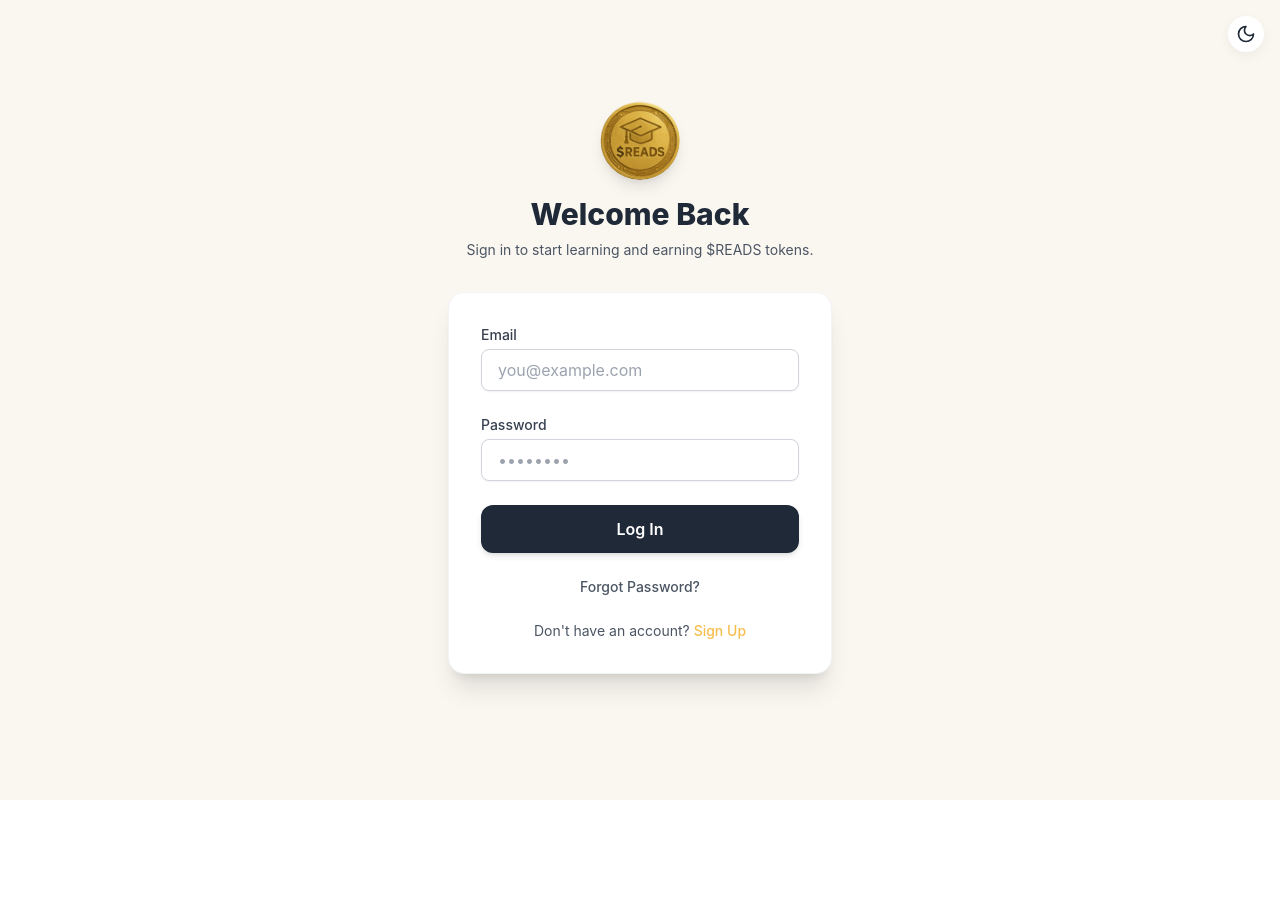
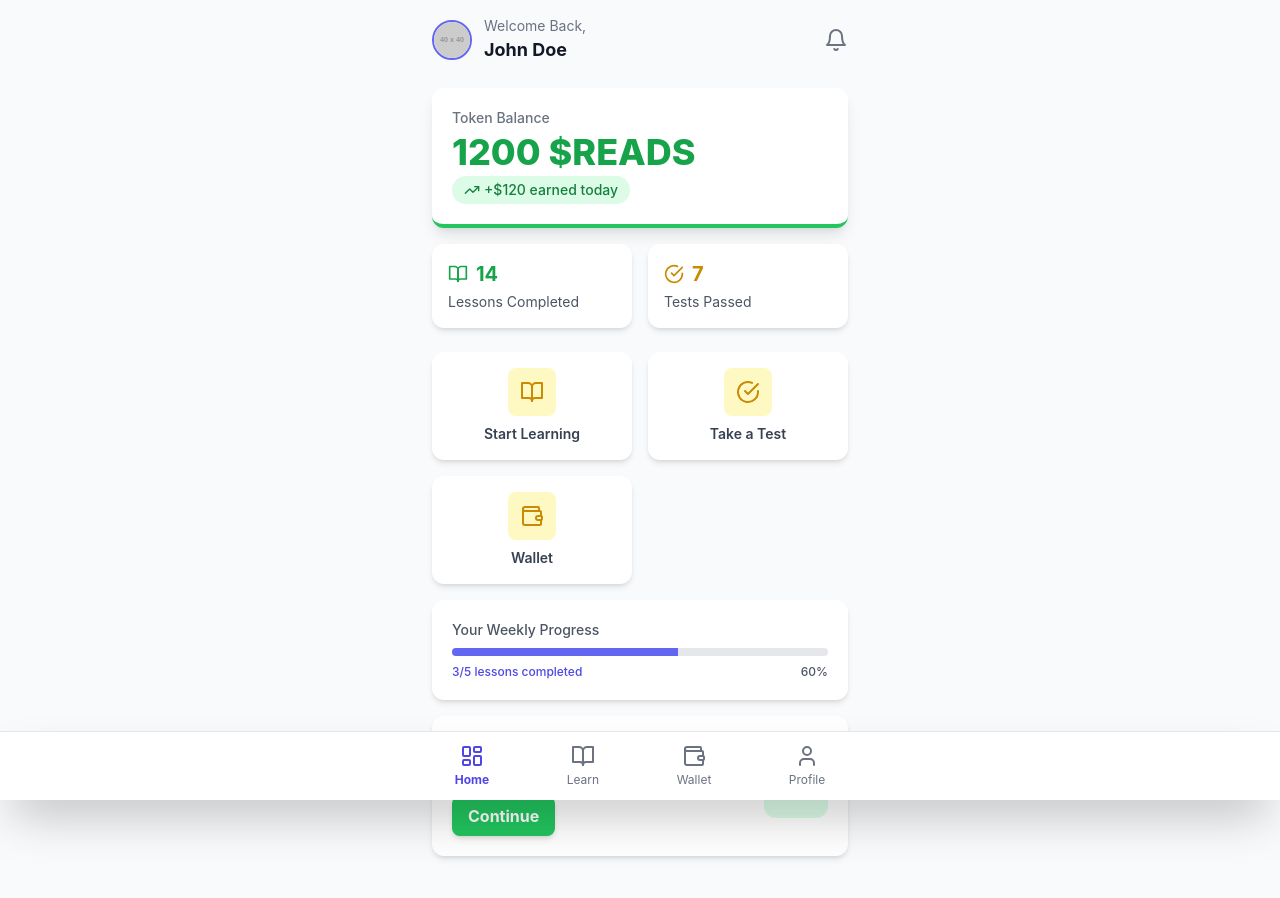
Before and after one commit to Great2008/reads-web-app, a React (Vite) app: page / in a window 1280 px wide. Shown: the top 898 px of the page. Before the commit the page ends 800 px from the top, so only its background shows below. Built offline with nearby package versions, Linux system fonts and the light colour scheme.

Commit message:
update App.jsx

```diff
--- a/src/App.jsx
+++ b/src/App.jsx
@@ -1,177 +1,252 @@
-import React, { useState, useEffect } from 'react';
-import { LayoutDashboard, BookOpen, Wallet, User, Settings as SettingsIcon, Menu, X, Sun, Moon } from 'lucide-react';
-import { api } from './services/api';
-import readsLogo from '../assets/reads-logo.png';
+import React, { useState, useMemo } from 'react';
+import { BookOpen, DollarSign, Zap, Target, TrendingUp, Wallet, CheckCircle, Bell, User, LayoutDashboard } from 'lucide-react';
 
-import AuthModule from './modules/auth/AuthModule';
-import Dashboard from './modules/dashboard/Dashboard';
-import LearnModule from './modules/learn/LearnModule';
-import WalletModule from './modules/wallet/WalletModule';
-import ProfileModule from './modules/profile/ProfileModule';
-import SettingsModule from './modules/settings/SettingsModule';
+// --- Static Data & Mocks ---
 
-export default function App() {
-  const [user, setUser] = useState(null);
-  const [tokenBalance, setTokenBalance] = useState(0);
-  const [view, setView] = useState('login');
-  const [subView, setSubView] = useState('');
-  const [navPayload, setNavPayload] = useState(null);
-  const [darkMode, setDarkMode] = useState(window.matchMedia('(prefers-color-scheme: dark)').matches);
-  const [sidebarOpen, setSidebarOpen] = useState(false);
-  const [isLoading, setIsLoading] = useState(true);
-
-  // 1. Check for User Session on App Load
-  useEffect(() => {
-    const checkSession = async () => {
-        const token = localStorage.getItem('access_token');
-        if (token) {
-            const userData = await api.auth.me();
-            if (userData) {
-                setUser(userData);
-                setView('dashboard');
-            } else {
-                // Token invalid
-                localStorage.removeItem('access_token');
-            }
-        }
-        setIsLoading(false);
-    };
-    checkSession();
-  }, []);
-
-  // 2. Fetch Wallet when User changes
-  useEffect(() => {
-    if (user) {
-        api.wallet.getBalance().then(data => setTokenBalance(data.balance));
-    }
-  }, [user]);
-
-  // 3. Dark Mode Logic
-  useEffect(() => {
-    if (darkMode) document.documentElement.classList.add('dark');
-    else document.documentElement.classList.remove('dark');
-  }, [darkMode]);
-
-  const toggleTheme = () => setDarkMode(prev => !prev);
-
-  const handleNavigate = (mainView, sub = '', payload = null) => {
-    setView(mainView);
-    setSubView(sub);
-    if (payload) setNavPayload(payload);
-    setSidebarOpen(false);
+const mockUserData = {
+  name: "John Doe",
+  avatarUrl: "https://placehold.co/40x40/007bff/ffffff?text=JD",
 };
 
-  const handleLoginSuccess = async () => {
-      const userData = await api.auth.me();
-      setUser(userData);
-      setView('dashboard');
+const mockLearningData = {
+  lessonsCompleted: 14,
+  testsPassed: 7,
+  weeklyLessonsDone: 3,
+  weeklyLessonsTotal: 5,
+  nextLessonTitle: "Algebra Basics",
 };
 
-  const handleLogout = async () => {
-    await api.auth.logout();
-    setUser(null);
-    setView('login');
-  }
+const mockWalletData = {
+  tokenBalance: 1200, // $READS
+  earnedToday: 120,
+};
 
-  const SidebarItem = ({ icon, label, active, onClick }) => (
-    <button
+// --- Components ---
+
+/**
+ * Reusable Card Component for Grid Items
+ */
+const GridCard = ({ icon: Icon, title, onClick }) => (
+  <div
+    className="flex flex-col items-center justify-center p-4 bg-white rounded-xl shadow-md transition duration-200 hover:shadow-lg hover:ring-2 hover:ring-indigo-500 cursor-pointer"
     onClick={onClick}
-      className={`flex items-center gap-3 w-full p-3 rounded-xl transition-all ${active ? 'bg-reads-gold text-reads-dark shadow-lg shadow-reads-gold/30' : 'text-gray-500 hover:bg-gray-100 dark:text-gray-400 dark:hover:bg-slate-700'}`}
   >
-      {icon} <span className="font-medium">{label}</span>
-    </button>
+    <div className="p-3 bg-yellow-100 text-yellow-600 rounded-lg mb-2">
+      <Icon size={24} />
+    </div>
+    <p className="text-sm font-semibold text-gray-700 text-center">{title}</p>
+  </div>
 );
 
-  const ThemeToggle = ({ onClick, isDark }) => (
-    <button onClick={onClick} className="p-2 rounded-full bg-white dark:bg-slate-800 shadow-card transition-colors hover:ring-2 ring-reads-gold/50">
-      {isDark ? <Sun size={20} className="text-white"/> : <Moon size={20} className="text-reads-dark" />}
-    </button>
+/**
+ * Wallet Balance Card (Top Banner)
+ */
+const TokenBalanceCard = () => (
+  <div className="p-5 bg-white rounded-xl shadow-lg border-b-4 border-green-500 mb-6">
+    <p className="text-sm text-gray-500 font-medium">Token Balance</p>
+    <div className="text-4xl font-extrabold text-green-600 my-1">
+      {mockWalletData.tokenBalance} $READS
+    </div>
+    <div className="flex items-center text-sm font-medium text-green-700 bg-green-100 px-3 py-1 rounded-full w-fit">
+      <TrendingUp size={16} className="mr-1" />
+      <span>+${mockWalletData.earnedToday} earned today</span>
+    </div>
+  </div>
 );
 
-  if (isLoading) {
-    return (
-      <div className="min-h-screen flex items-center justify-center bg-app-background dark:bg-slate-900">
-        <div className="text-reads-dark dark:text-white text-lg font-semibold animate-pulse">Loading...</div>
+/**
+ * Learning Stats Card
+ */
+const LearningStatsCard = () => (
+  <div className="grid grid-cols-2 gap-4">
+    <div className="p-4 bg-white rounded-xl shadow-md">
+      <div className="flex items-center text-green-600 mb-1">
+        <BookOpen size={20} className="mr-2" />
+        <span className="text-xl font-bold">{mockLearningData.lessonsCompleted}</span>
+      </div>
+      <p className="text-sm text-gray-600">Lessons Completed</p>
+    </div>
+    <div className="p-4 bg-white rounded-xl shadow-md">
+      <div className="flex items-center text-yellow-600 mb-1">
+        <CheckCircle size={20} className="mr-2" />
+        <span className="text-xl font-bold">{mockLearningData.testsPassed}</span>
+      </div>
+      <p className="text-sm text-gray-600">Tests Passed</p>
+    </div>
   </div>
 );
-  }
 
-  // Unauthenticated View
-  if (!user) {
+/**
+ * Progress Bar Component
+ */
+const ProgressBar = ({ done, total }) => {
+  const percentage = (done / total) * 100;
   return (
-      <div className="min-h-screen bg-app-background dark:bg-slate-900 transition-colors duration-300">
-        <div className="flex justify-end p-4">
-           <ThemeToggle onClick={toggleTheme} isDark={darkMode} />
+    <div className="mt-4 p-5 bg-white rounded-xl shadow-md">
+      <p className="text-sm text-gray-600 font-medium mb-2">Your Weekly Progress</p>
+      <div className="h-2 w-full bg-gray-200 rounded-full overflow-hidden">
+        <div
+          className="h-full bg-indigo-500 transition-all duration-500 ease-out"
+          style={{ width: `${percentage}%` }}
+        ></div>
       </div>
-        <AuthModule
-            view={view === 'signup' || view === 'forgot-password' ? view : 'login'}
-            onLoginSuccess={handleLoginSuccess}
-            onNavigate={setView}
-            logoUrl={readsLogo}
-        />
+      <div className="flex justify-between mt-2 text-xs font-medium">
+        <p className="text-indigo-600">{done}/{total} lessons completed</p>
+        <p className="text-gray-600">{Math.round(percentage)}%</p>
+      </div>
     </div>
   );
-  }
+};
 
-  // Authenticated View
-  return (
-    <div className="min-h-screen bg-app-background dark:bg-slate-900 text-reads-dark dark:text-gray-100 font-sans transition-colors duration-300 flex">
+/**
+ * Next Lesson Card
+ */
+const NextLessonCard = () => (
+  <div className="flex items-center justify-between p-5 bg-white rounded-xl shadow-md mt-6">
+    <div>
+      <p className="text-sm text-gray-500">Next Lesson</p>
+      <p className="text-lg font-semibold text-gray-900 mb-3">{mockLearningData.nextLessonTitle}</p>
+      <button className="bg-green-500 text-white font-bold py-2 px-4 rounded-lg shadow-md hover:bg-green-600 transition duration-200">
+        Continue
+      </button>
+    </div>
+    <div className="p-4 bg-green-100 text-green-600 rounded-xl">
+      <BookOpen size={32} />
+    </div>
+  </div>
+);
 
-      {sidebarOpen && <div className="fixed inset-0 bg-black/50 z-40 md:hidden" onClick={() => setSidebarOpen(false)} />}
+// --- DASHBOARD VIEWS ---
 
-      <aside className={`fixed md:sticky top-0 h-screen w-64 bg-white dark:bg-slate-800 border-r border-gray-200 dark:border-slate-700 p-6 z-50 transform transition-transform ${sidebarOpen ? 'translate-x-0' : '-translate-x-full md:translate-x-0'}`}>
-        <div className="flex justify-between items-center mb-10">
-          <div className="flex items-center gap-2">
-            <img src={readsLogo} alt="Reads Logo" className="w-8 h-8 rounded-full" />
-            <h1 className="text-xl font-bold text-reads-dark dark:text-white tracking-tighter">$READS</h1>
+const HomeDashboard = ({ setActiveTab }) => (
+  <div className="p-4 space-y-4">
+    {/* Header */}
+    <header className="flex justify-between items-center pb-2">
+      <div className="flex items-center space-x-3">
+        <img
+          src={mockUserData.avatarUrl}
+          alt="User Avatar"
+          className="w-10 h-10 rounded-full border-2 border-indigo-500"
+        />
+        <div>
+          <p className="text-sm text-gray-500">Welcome Back,</p>
+          <p className="text-lg font-bold text-gray-900">{mockUserData.name}</p>
         </div>
-          <button onClick={() => setSidebarOpen(false)} className="md:hidden"><X /></button>
+      </div>
+      <Bell size={24} className="text-gray-500 cursor-pointer hover:text-indigo-600" />
+    </header>
+
+    {/* Token Balance */}
+    <TokenBalanceCard />
+
+    {/* Lessons and Tests Stats */}
+    <LearningStatsCard />
+
+    {/* Quick Action Grid */}
+    <div className="grid grid-cols-2 gap-4 pt-2">
+      <GridCard icon={BookOpen} title="Start Learning" onClick={() => {/* Handle Navigation to Learning */}} />
+      <GridCard icon={CheckCircle} title="Take a Test" onClick={() => {/* Handle Navigation to Tests */}} />
+      <GridCard icon={Wallet} title="Wallet" onClick={() => setActiveTab('wallet')} />
+      {/* Empty Card to match layout in image, optional */}
+      <div className="hidden sm:block"></div>
     </div>
 
-        <nav className="space-y-2">
-          <SidebarItem icon={<LayoutDashboard size={20} />} label="Dashboard" active={view === 'dashboard'} onClick={() => handleNavigate('dashboard')} />
-          <SidebarItem icon={<BookOpen size={20} />} label="Learn & Earn" active={view === 'learn'} onClick={() => handleNavigate('learn', 'categories')} />
-          <SidebarItem icon={<Wallet size={20} />} label="Wallet" active={view === 'wallet'} onClick={() => handleNavigate('wallet')} />
-          <SidebarItem icon={<User size={20} />} label="Profile" active={view === 'profile'} onClick={() => handleNavigate('profile')} />
-          <SidebarItem icon={<SettingsIcon size={20} />} label="Settings" active={view === 'settings'} onClick={() => handleNavigate('settings')} />
-        </nav>
+    {/* Weekly Progress */}
+    <ProgressBar
+      done={mockLearningData.weeklyLessonsDone}
+      total={mockLearningData.weeklyLessonsTotal}
+    />
 
-        <div className="absolute bottom-6 w-full pr-12">
-            <button
-                onClick={handleLogout}
-                className="w-full py-2 px-3 rounded-xl text-red-500 border border-red-500/20 hover:bg-red-500/10 transition-colors flex items-center justify-center gap-2"
-            >
-                <User size={18} /> Log Out
+    {/* Next Lesson */}
+    <NextLessonCard />
+  </div>
+);
+
+const WalletDashboard = () => (
+  <div className="p-4 space-y-6">
+    <h1 className="text-3xl font-bold text-gray-900 mb-6 text-center">Wallet Dashboard</h1>
+
+    <TokenBalanceCard /> {/* Reusing the balance card */}
+
+    <div className="p-6 bg-white rounded-xl shadow-lg">
+      <h2 className="text-xl font-semibold text-gray-800 mb-4 flex items-center">
+        <DollarSign size={20} className="mr-2 text-green-600" />
+        Transaction History (Mock)
+      </h2>
+      <ul className="divide-y divide-gray-200">
+        <li className="flex justify-between py-3">
+          <span>Daily Bonus</span>
+          <span className="text-green-600">+100 $READS</span>
+        </li>
+        <li className="flex justify-between py-3">
+          <span>Purchased Course</span>
+          <span className="text-red-600">-500 $READS</span>
+        </li>
+        <li className="flex justify-between py-3">
+          <span>Module Completion</span>
+          <span className="text-green-600">+250 $READS</span>
+        </li>
+      </ul>
+      <button className="w-full mt-4 bg-indigo-500 text-white font-semibold py-2 rounded-lg hover:bg-indigo-600">
+        View Full History
       </button>
     </div>
-      </aside>
-
-      <main className="flex-1 flex flex-col h-screen overflow-hidden">
-        <header className="p-4 flex justify-between items-center bg-white dark:bg-slate-800 md:hidden border-b border-gray-200 dark:border-slate-700">
-          <button onClick={() => setSidebarOpen(true)}><Menu /></button>
-          <span className="font-bold">$READS</span>
-          <ThemeToggle onClick={toggleTheme} isDark={darkMode} />
-        </header>
-
-        <div className="flex-1 overflow-y-auto p-4 md:p-8 max-w-4xl mx-auto w-full pb-20">
-          {view === 'dashboard' && <Dashboard user={user} wallet={{balance: tokenBalance}} onNavigate={handleNavigate} />}
-
-          {view === 'learn' && (
-            <LearnModule
-              subView={subView}
-              activeData={navPayload}
-              onNavigate={handleNavigate}
-              onUpdateWallet={(amt) => setTokenBalance(b => b + amt)}
-            />
-          )}
-
-          {view === 'wallet' && <WalletModule balance={tokenBalance} />}
-
-          {view === 'profile' && <ProfileModule user={user} onLogout={handleLogout} />}
-
-          {view === 'settings' && <SettingsModule darkMode={darkMode} toggleTheme={toggleTheme} />}
-        </div>
-      </main>
   </div>
 );
+
+// --- Main Application Component ---
+
+const App = () => {
+  // State for navigation: 'home', 'learn', 'wallet', 'profile'
+  const [activeTab, setActiveTab] = useState('home');
+
+  // Determine which component to render
+  const renderDashboard = useMemo(() => {
+    switch (activeTab) {
+      case 'home':
+        return <HomeDashboard setActiveTab={setActiveTab} />;
+      case 'learn':
+        // Reuse the HomeDashboard structure or create a dedicated one later
+        return <HomeDashboard setActiveTab={setActiveTab} />;
+      case 'wallet':
+        return <WalletDashboard />;
+      case 'profile':
+        return <div className="p-8 text-center text-gray-500">Profile Settings Placeholder</div>;
+      default:
+        return <HomeDashboard setActiveTab={setActiveTab} />;
     }
+  }, [activeTab]);
+
+  return (
+    <div className="min-h-screen bg-gray-50 font-sans pb-20">
+      <main className="max-w-md mx-auto">
+        {renderDashboard}
+      </main>
+
+      {/* Bottom Navigation Bar (Fixed for Mobile) */}
+      <nav className="fixed bottom-0 left-0 right-0 bg-white border-t border-gray-200 shadow-2xl z-20">
+        <div className="flex justify-around max-w-md mx-auto">
+          {[{ tab: 'home', icon: LayoutDashboard, label: 'Home' },
+            { tab: 'learn', icon: BookOpen, label: 'Learn' },
+            { tab: 'wallet', icon: Wallet, label: 'Wallet' },
+            { tab: 'profile', icon: User, label: 'Profile' }].map(({ tab, icon: Icon, label }) => (
+            <button
+              key={tab}
+              onClick={() => setActiveTab(tab)}
+              className={`flex flex-col items-center p-3 transition duration-200 ${
+                activeTab === tab
+                  ? 'text-indigo-600 font-bold'
+                  : 'text-gray-500 hover:text-indigo-600'
+              }`}
+            >
+              <Icon size={24} />
+              <span className="text-xs mt-1">{label}</span>
+            </button>
+          ))}
+        </div>
+      </nav>
+    </div>
+  );
+};
+
+export default App;
```
Lines whose indentation alone changed are shown as unchanged.
